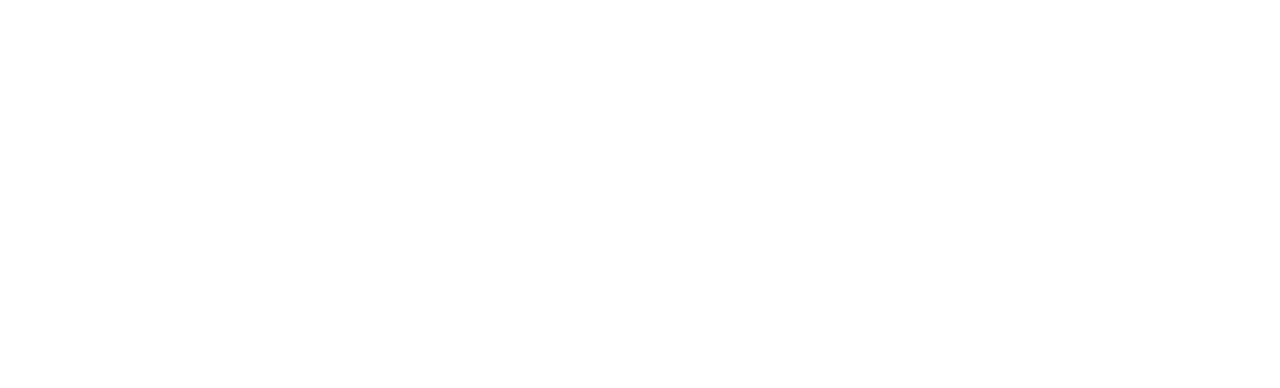
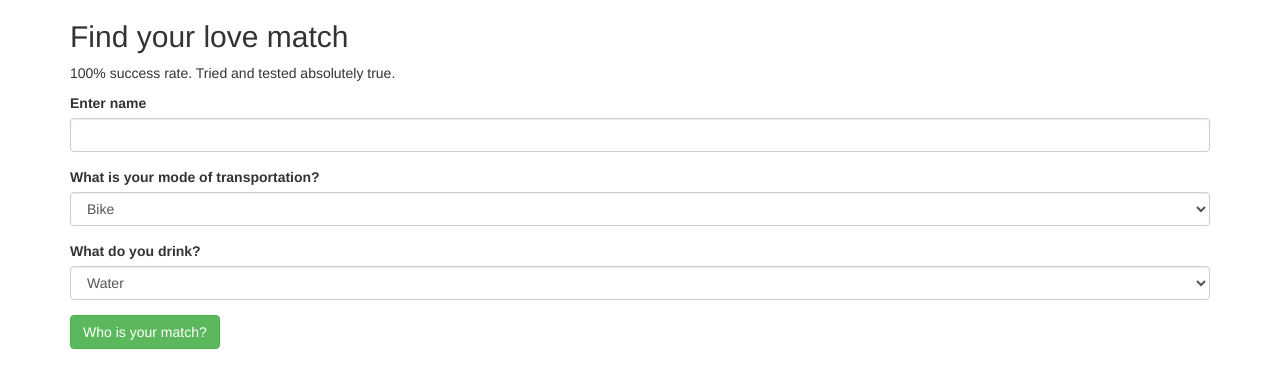
Before and after one commit to kihuynh/dating-quiz, a plain HTML site: page index.html in a window 1280 px wide. Drawn offline with Linux system fonts and the light colour scheme.

Commit message:
create form fields and linked java and css

```diff
--- a/css/styles.css
+++ b/css/styles.css
@@ -0,0 +1,3 @@
+.results {
+  display: none;
+}
--- a/index.html
+++ b/index.html
@@ -7,9 +7,44 @@
     <script src="js/jquery-3.2.1.js"></script>
     <script src="js/bootstrap.js"></script>
     <script src="js/scripts.js"></script>
-    <title></title>
+    <title>Dating Quiz</title>
   </head>
   <body>
+    <div class="container">
+      <h2>Find your love match </h2>
+      <p>100% success rate. Tried and tested absolutely true.</p>
+      <form class="form">
+        <div class="form-group">
+          <label for="name">Enter name</label>
+          <input id="name" type="text" class="form-control" >
+        </div>
+        <div class="form-group">
+          <label for="car">What is your mode of transportation?</label>
+          <select class="form-control" id="vehicle">
+            <option>Bike</option>
+            <option>Car</option>
+            <option>Public Transportation</option>
+            <option>Self-driving car</option>
+          </select>
+        </div>
+        <div class="form-group">
+          <label for="beverage">What do you drink?</label>
+          <select class="form-control" id="beverage">
+            <option>Water</option>
+            <option>Soda</option>
+            <option>Gatorade</option>
+            <option>Sparkling Water</option>
+          </select>
+        </div>
+      </form>
+      <button class="btn btn-success" type="submit">Who is your match?</button>
 
+      <div class="results">
+        <p>Here's is your loooooove match!! <span id="match"></span>
+      </div>
+
+
+
+    </div>
   </body>
 </html>
--- a/js/scripts.js
+++ b/js/scripts.js
@@ -0,0 +1,9 @@
+$(document).ready(function(){
+  $("form.form").submit(function(){
+
+
+
+
+  });
+
+});
```
